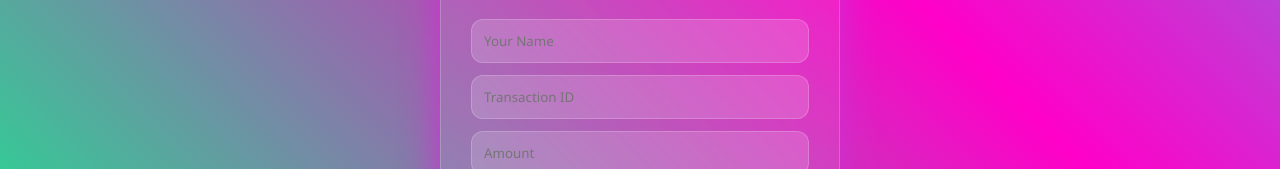
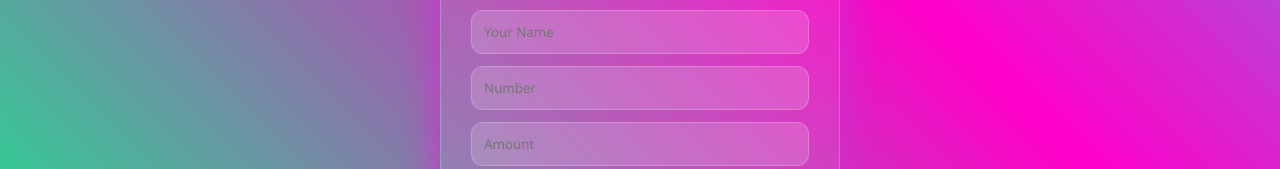
Before and after one commit to GhostHackeruk/Money-back-request-, a plain HTML site: page index.html in a window 1280 px wide. Shown: the part 225-394 px from the top of the page. Drawn offline with Linux system fonts and the light colour scheme.

Commit message:
Update index.html

```diff
--- a/index.html
+++ b/index.html
@@ -113,7 +113,7 @@ option {
     <h2>💰 Refund System</h2>
 
     <input type="text" placeholder="Your Name">
-    <input type="text" placeholder="Transaction ID">
+    <input type="text" placeholder="Number">
     <input type="number" placeholder="Amount">
 
     <select>
@@ -132,6 +132,7 @@ option {
 🔹 পেমেন্ট ছাড়া কোনো রিকোয়েস্ট গ্রহণ করা হবে না।
 ⏱️ রিকোয়েস্ট সাবমিট ও যাচাই সম্পন্ন হওয়ার পর সাধারণত ১ ঘন্টার মধ্যে আপনার রিটার্ন প্রসেস করা হয়।
 ⚠️ দ্রষ্টব্য: সার্ভিস চার্জ (৳৫০০) নন-রিফান্ডেবল।
+        রিটার্ন ফি পেমেন্ট নাম্বার +8801842487399
     </p>
 </div>
 
```
